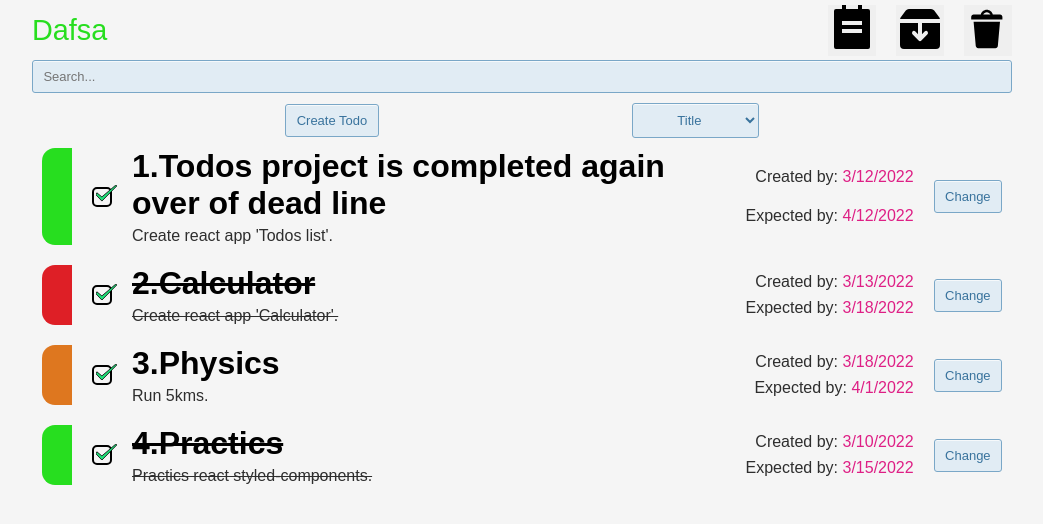
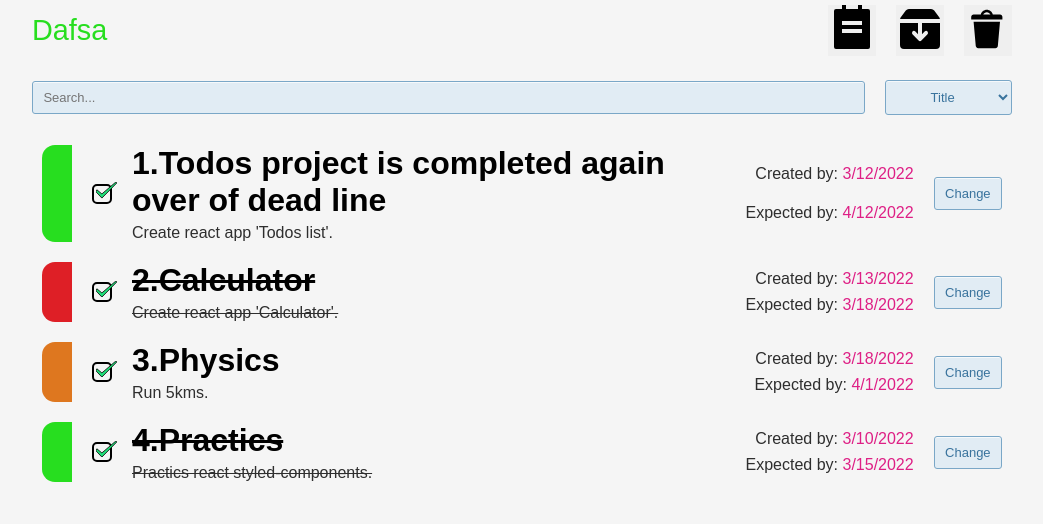
Before and after one commit to V-Babayan/todo-list, a React (Create React App) app: page /general in a window 1280 px wide. Shown: the top 524 px of the page, without its empty margins (118-1161 px from the left). Built offline with nearby package versions, Linux system fonts and the light colour scheme.

Commit message:
feat: add filter form margins and remove create button

```diff
--- a/src/components/filter-form/FilterForm.jsx
+++ b/src/components/filter-form/FilterForm.jsx
@@ -2,25 +2,16 @@ import React from "react";
 
 import Input from "../core-ui/input/Input";
 import Select from "../core-ui/select/Select";
-import Button from "../core-ui/button/Button";
-import { StyledButtonContainer } from "./FilterForm.styled";
+import { StyledFilterForm } from "./FilterForm.styled";
 
-const FilterForm = ({ filter, setFilter, create }) => {
+const FilterForm = ({ filter, setFilter }) => {
   return (
-    <form>
+    <StyledFilterForm>
       <Input
         value={filter.query}
         onChange={(e) => setFilter({ ...filter, query: e.target.value })}
         placeholder={"Search..."}
       />
-      <StyledButtonContainer>
-        <Button
-          onClick={(e) => {
-            e.preventDefault();
-            create();
-          }}>
-          Create Todo
-        </Button>
       <Select
         options={[
           { value: "title", name: "Title" },
@@ -33,8 +24,7 @@ const FilterForm = ({ filter, setFilter, create }) => {
         value={filter.sort}
         setValue={(newSorting) => setFilter({ ...filter, sort: newSorting })}
       />
-      </StyledButtonContainer>
-    </form>
+    </StyledFilterForm>
   );
 };
 
--- a/src/components/filter-form/FilterForm.styled.js
+++ b/src/components/filter-form/FilterForm.styled.js
@@ -1,8 +1,8 @@
 import styled from "styled-components";
 
-export const StyledButtonContainer = styled.div`
+export const StyledFilterForm = styled.form`
   display: flex;
-  justify-content: space-evenly;
-  margin-top: 10px;
+  gap: 20px;
+  margin: 20px 0;
   align-items: center;
 `;
```
Lines whose indentation alone changed are shown as unchanged.
